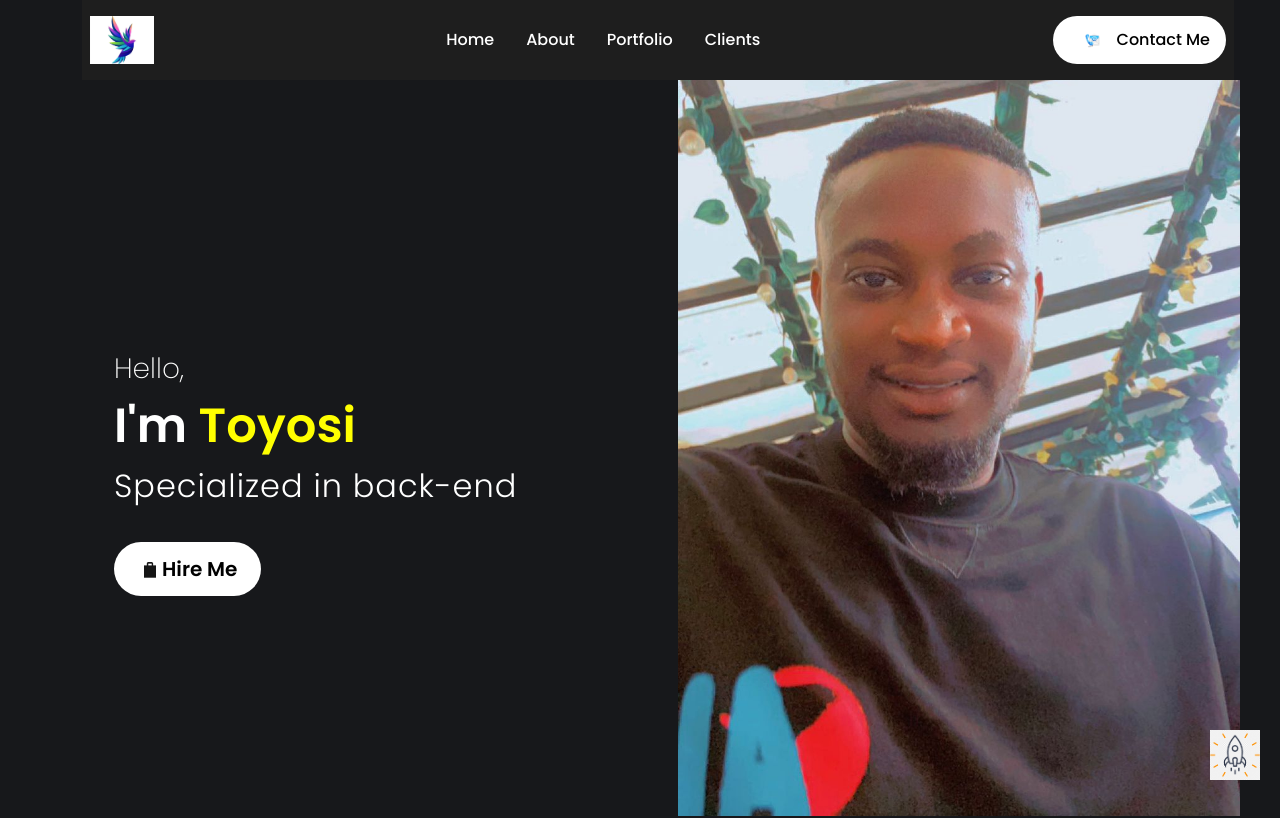
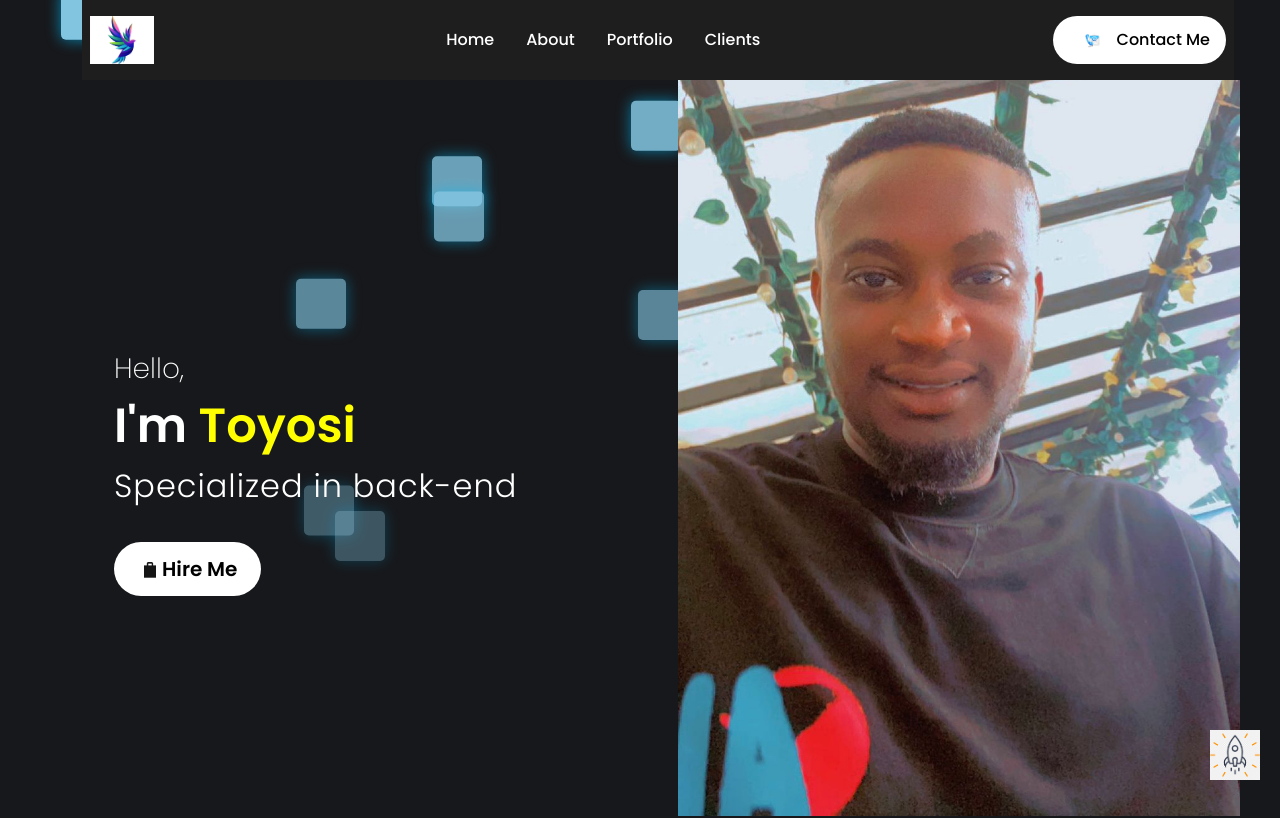
Before and after one commit to toyorcee/MY_PORTFOLIO, a React (Create React App) app: page / in a window 1280 px wide. Shown: the top 818 px of the page. Built offline with nearby package versions, Linux system fonts and the light colour scheme.

Commit message:
ice cubes added

```diff
--- a/package.json
+++ b/package.json
@@ -4,6 +4,7 @@
   "private": true,
   "dependencies": {
     "@emailjs/browser": "^3.11.0",
+    "@react-spring/web": "^9.7.4",
     "@testing-library/jest-dom": "^5.17.0",
     "@testing-library/react": "^13.4.0",
     "@testing-library/user-event": "^13.5.0",
@@ -14,6 +15,7 @@
     "react-dom": "^18.2.0",
     "react-scripts": "5.0.1",
     "react-scroll": "^1.9.0",
+    "react-spring": "^9.7.4",
     "react-type-animation": "^3.2.0",
     "web-vitals": "^2.1.4"
   },
--- a/src/App.js
+++ b/src/App.js
@@ -4,10 +4,12 @@ import Skills from "./Components/Skills/skills";
 import Works from "./Components/Works/works";
 import Contact from "./Components/Contact/contact";
 import Footer from "./Components/Footer/footer";
+import IceCubeEffect from "./Components/IceCubeEffect/IceCubeEffect";
 
 function App() {
   return (
     <div className="App">
+      <IceCubeEffect />
       <NavBar />
       <Intro />
       <Skills />
--- a/src/Components/Contact/contact.css
+++ b/src/Components/Contact/contact.css
@@ -102,3 +102,7 @@
   font-size: 0.85rem;
   color: red;
 }
+
+.github{
+  border-radius: 50%;
+}
--- a/src/Components/Contact/contact.jsx
+++ b/src/Components/Contact/contact.jsx
@@ -233,7 +233,7 @@ const Contact = () => {
                   <img src={linkedin} alt="linkedin" className="link" />
                 </a>
                 <a href="https://github.com/toyorcee" target="_blank">
-                  <img src={git} alt="github" className="link" />
+                  <img src={git} alt="github" className="github link"/>
                 </a>
               </div>
             </Form>
--- /dev/null
+++ b/src/Components/IceCube/IceCube.js
@@ -0,0 +1,35 @@
+// IceCube.js
+import React from 'react';
+import { useSpring, animated } from 'react-spring';
+
+const IceCube = ({ x, delay }) => {
+  // Calculate starting and ending positions
+  const yStart = window.innerHeight;
+  const yEnd = -50;
+
+  const props = useSpring({
+    from: { opacity: 0, transform: `translateY(${yStart}px)` },
+    to: { opacity: 1, transform: `translateY(${yEnd}px)` },
+    config: { duration: 5000 },
+    reset: true,
+    loop: true, // Make the animation loop infinitely
+    delay: delay,
+  });
+
+  return (
+    <animated.div
+      style={{
+        ...props,
+        width: '50px',
+        height: '50px',
+        backgroundColor: 'skyblue',
+        position: 'absolute',
+        borderRadius: '10%',
+        left: x,
+        boxShadow: '0 0 15px rgba(0, 191, 255, 0.7)', // Shine effect
+      }}
+    />
+  );
+};
+
+export default IceCube;
--- /dev/null
+++ b/src/Components/IceCubeEffect/IceCubeEffect.jsx
@@ -0,0 +1,30 @@
+// IceCubeEffect.js
+import React from 'react';
+import IceCube from '../IceCube/IceCube';
+
+const IceCubeEffect = () => {
+  // Generate random ice cubes
+  const iceCubes = Array.from({ length: 20 }, (_, i) => ({
+    id: i,
+    x: Math.random() * window.innerWidth, // Random x position
+    delay: Math.random() * 5000,         // Random delay for each ice cube
+  }));
+
+  return (
+    <div style={{
+      position: 'fixed',
+      top: 0,
+      left: 0,
+      width: '100vw',
+      height: '100vh',
+      overflow: 'hidden',
+      zIndex: -1, // Ensure it's behind other components
+    }}>
+      {iceCubes.map(({ id, x, delay }) => (
+        <IceCube key={id} x={x} delay={delay} />
+      ))}
+    </div>
+  );
+};
+
+export default IceCubeEffect;
```
Also changed, not shown: 1 other file (tests, documents, lock files or other folders).
